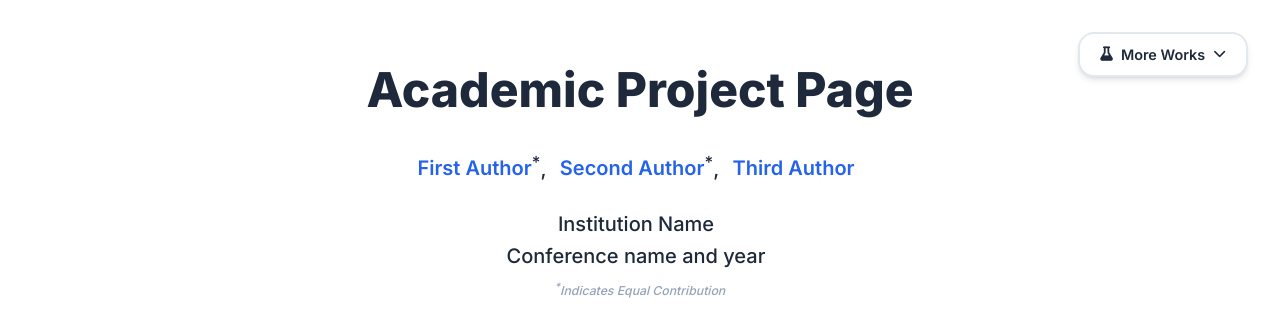
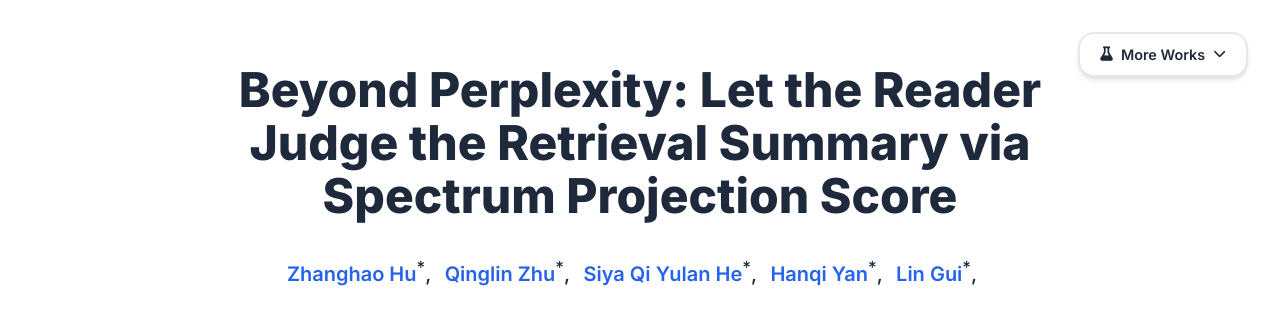
Before and after one commit to Zhanghao-AAAI2026-SPS/AAAI2026-SPS, a plain HTML site: page index.html in a window 1280 px wide. Shown: the top 311 px of the page. Drawn offline with nearby package versions, Linux system fonts and the light colour scheme; some icons are missing.

Commit message:
Update index.html

```diff
--- a/index.html
+++ b/index.html
@@ -241,15 +241,21 @@
         <div class="columns is-centered">
           <div class="column has-text-centered">
             <!-- TODO: Replace with your paper title -->
-            <h1 class="title is-1 publication-title">Academic Project Page</h1>
+            <h1 class="title is-1 publication-title">Beyond Perplexity: Let the Reader Judge the Retrieval Summary via Spectrum Projection Score</h1>
             <div class="is-size-5 publication-authors">
               <!-- TODO: Replace with your paper authors and their personal links -->
               <span class="author-block">
-                <a href="FIRST AUTHOR PERSONAL LINK" target="_blank">First Author</a><sup>*</sup>,</span>
+                <a href="https://hu-xiaobai.github.io/" target="_blank">Zhanghao Hu</a><sup>*</sup>,</span>
                 <span class="author-block">
-                  <a href="SECOND AUTHOR PERSONAL LINK" target="_blank">Second Author</a><sup>*</sup>,</span>
+                  <a href="https://alickzhu.github.io/" target="_blank">Qinglin Zhu</a><sup>*</sup>,</span>
                   <span class="author-block">
-                    <a href="THIRD AUTHOR PERSONAL LINK" target="_blank">Third Author</a>
+                  <a href="https://scholar.google.com/citations?hl=en&user=pOoMz0UAAAAJ&view_op=list_works&sortby=pubdate" target="_blank">Siya Qi</a>
+                  <span class="author-block">
+                  <a href="https://sites.google.com/view/yulanhe" target="_blank">Yulan He</a><sup>*</sup>,</span>
+                  <span class="author-block">
+                  <a href="https://hanqi-qi.github.io/" target="_blank">Hanqi Yan</a><sup>*</sup>,</span>
+                  <span class="author-block">
+                  <a href="https://sites.google.com/view/lin-gui/about-me" target="_blank">Lin Gui</a><sup>*</sup>,</span>
                   </span>
                   </div>
 
```
